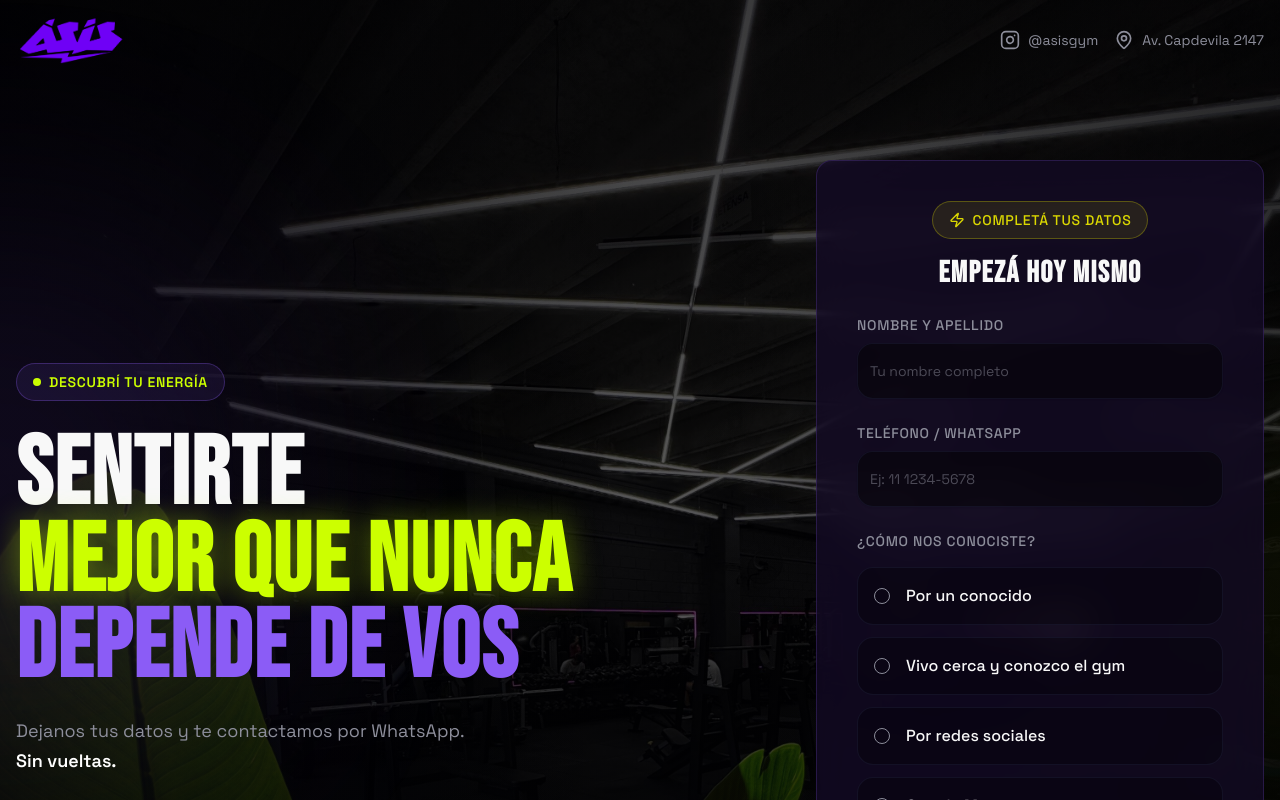
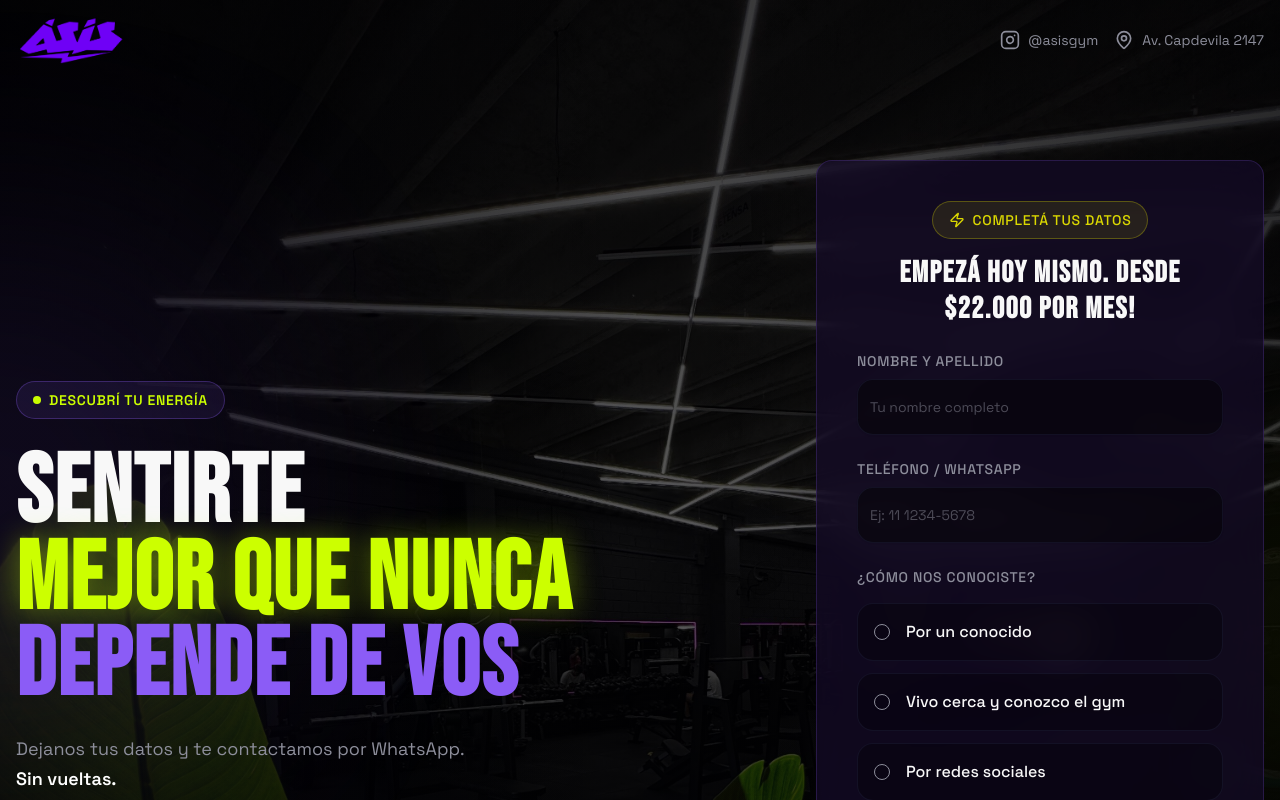
Before and after one commit to gfccorrea1-bit/asis-gym, a Next.js app: page / in a window 1280 px wide. Shown: the top 800 px of the page. Built offline with nearby package versions, Linux system fonts and the light colour scheme.

Commit message:
desde 22000 por mes

```diff
--- a/components/prospect-form.tsx
+++ b/components/prospect-form.tsx
@@ -90,7 +90,7 @@ function ProspectFormInner() {
           className="text-2xl md:text-3xl font-bold text-foreground uppercase"
           style={{ fontFamily: 'var(--font-bebas)', letterSpacing: '0.05em' }}
         >
-          EMPEZÁ HOY MISMO
+          EMPEZÁ HOY MISMO. DESDE $22.000 POR MES!
         </h3>
       </div>
 
```
